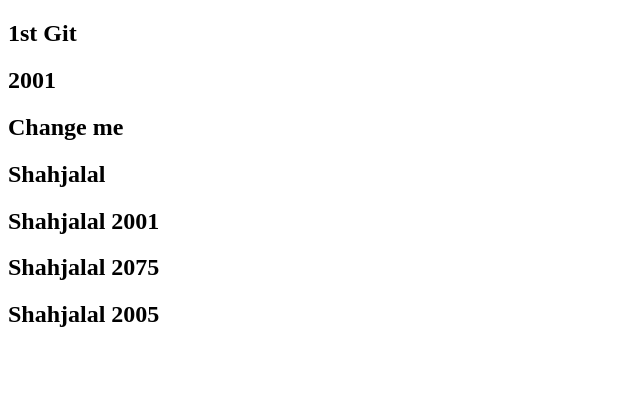
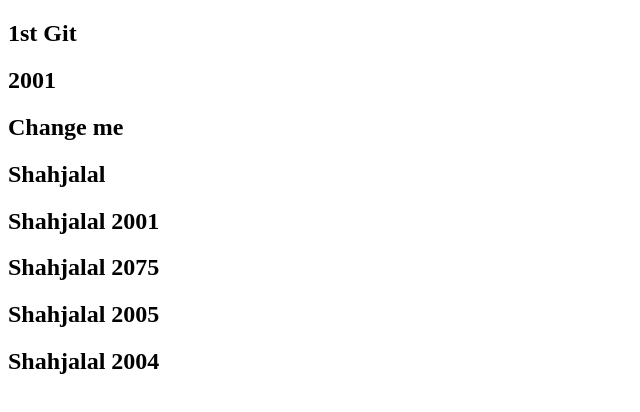
Before and after one commit to shahjalal2001/test-gp, a plain HTML site: page index.html in a window 1280 px wide. Shown: the whole page, without its empty margins (0-640 px from the left). Drawn offline with Linux system fonts and the light colour scheme.

Commit message:
Update index.html

```diff
--- a/index.html
+++ b/index.html
@@ -13,5 +13,6 @@
     <h2>Shahjalal 2001</h2>
     <h2>Shahjalal 2075</h2>
     <h2>Shahjalal 2005</h2>
+    <h2>Shahjalal 2004</h2>
 </body>
 </html>
```
